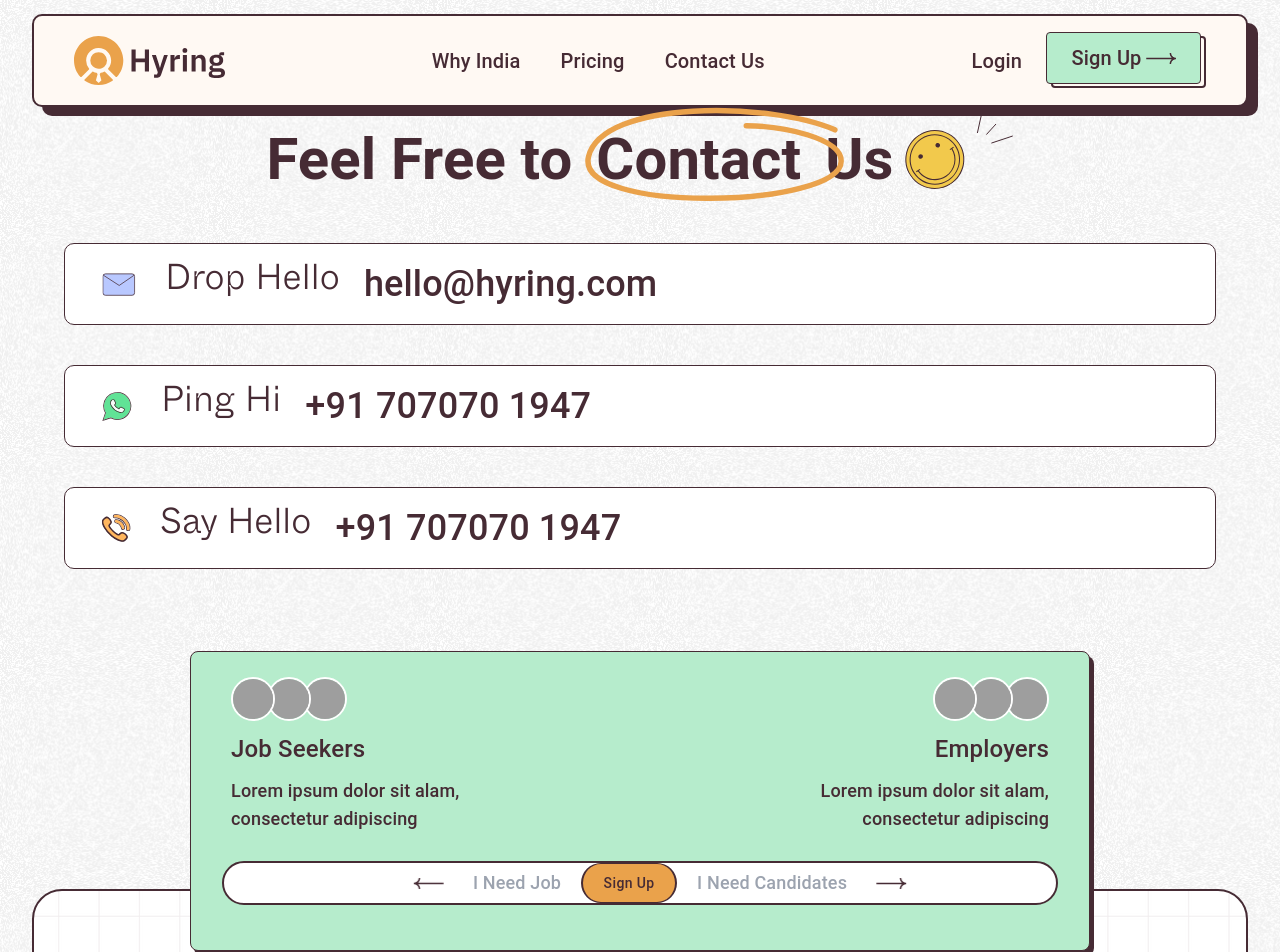
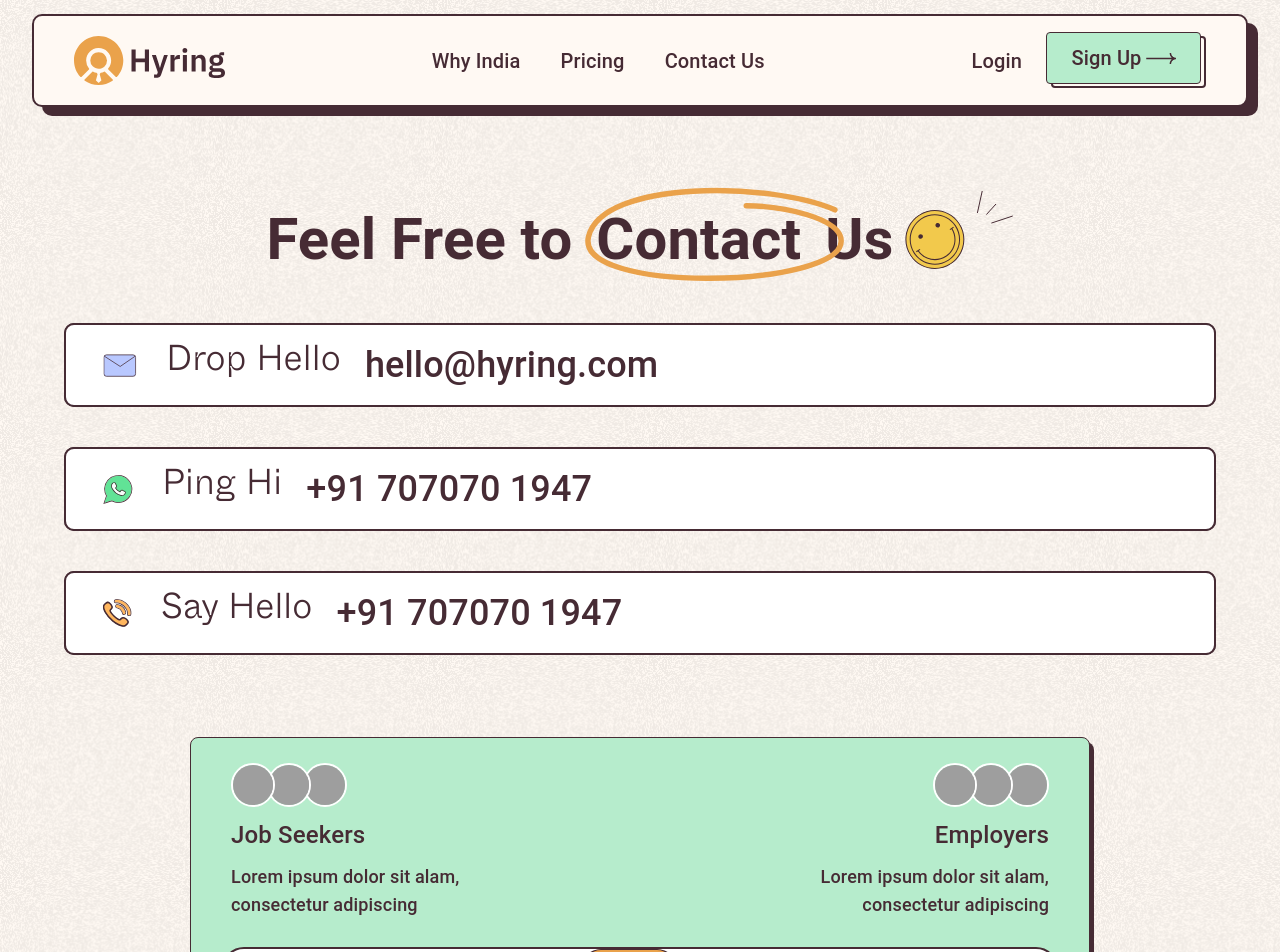
Before and after one commit to AdithyanRK/Hyring-Frontend, a Next.js app: page /contact-us in a window 1280 px wide. Shown: the top 952 px of the page. Built offline with nearby package versions, Linux system fonts and the light colour scheme; grey boxes are pictures that could not be loaded.

Commit message:
bug fixes

```diff
--- a/src/assets/icons/landing-page/whatsapp.jsx
+++ b/src/assets/icons/landing-page/whatsapp.jsx
@@ -12,7 +12,8 @@ const Whatsapp = (props) => (
     <rect fill="white" x="10.7225" y="9.79102" width="20" height="19"/>
     <path d="M14.9311 10.8206C14.9976 10.8206 15.0975 10.8317 15.1973 10.8206C15.7409 10.7318 16.0238 11.037 16.2124 11.4808C16.6895 12.6125 17.1776 13.7388 17.6269 14.8761C17.7046 15.0647 17.6713 15.3365 17.5992 15.5363C17.3884 16.1243 16.9391 16.5515 16.5286 17.0009C16.1736 17.3837 16.1514 17.528 16.4177 17.9718C17.8377 20.3185 19.8069 22.0051 22.3585 23.0037C22.708 23.1424 22.9132 23.1091 23.1518 22.8262C23.6066 22.288 24.0504 21.7499 24.483 21.1951C24.7715 20.8234 24.9656 20.7291 25.4094 20.9066C25.9142 21.1063 26.4078 21.3393 26.9015 21.5723C27.6005 21.9052 28.2938 22.2547 28.9928 22.5876C29.2646 22.7208 29.3866 22.9149 29.3866 23.2201C29.381 24.5626 28.9262 25.6445 27.7114 26.3435C26.48 27.0592 25.2041 27.3199 23.8118 26.9038C21.6818 26.2658 19.6017 25.5224 17.8211 24.1244C16.1903 22.8428 14.8368 21.3227 13.6497 19.6306C13.0396 18.7596 12.4627 17.8719 12.0966 16.8622C11.6362 15.6028 11.5751 14.3379 12.0577 13.073C12.3406 12.3241 12.8343 11.7138 13.4112 11.1757C13.8328 10.7873 14.3542 10.7485 14.9311 10.8206Z"/>
     </mask>
-    <path d="M14.9311 10.8206C14.9976 10.8206 15.0975 10.8317 15.1973 10.8206C15.7409 10.7318 16.0238 11.037 16.2124 11.4808C16.6895 12.6125 17.1776 13.7388 17.6269 14.8761C17.7046 15.0647 17.6713 15.3365 17.5992 15.5363C17.3884 16.1243 16.9391 16.5515 16.5286 17.0009C16.1736 17.3837 16.1514 17.528 16.4177 17.9718C17.8377 20.3185 19.8069 22.0051 22.3585 23.0037C22.708 23.1424 22.9132 23.1091 23.1518 22.8262C23.6066 22.288 24.0504 21.7499 24.483 21.1951C24.7715 20.8234 24.9656 20.7291 25.4094 20.9066C25.9142 21.1063 26.4078 21.3393 26.9015 21.5723C27.6005 21.9052 28.2938 22.2547 28.9928 22.5876C29.2646 22.7208 29.3866 22.9149 29.3866 23.2201C29.381 24.5626 28.9262 25.6445 27.7114 26.3435C26.48 27.0592 25.2041 27.3199 23.8118 26.9038C21.6818 26.2658 19.6017 25.5224 17.8211 24.1244C16.1903 22.8428 14.8368 21.3227 13.6497 19.6306C13.0396 18.7596 12.4627 17.8719 12.0966 16.8622C11.6362 15.6028 11.5751 14.3379 12.0577 13.073C12.3406 12.3241 12.8343 11.7138 13.4112 11.1757C13.8328 10.7873 14.3542 10.7485 14.9311 10.8206Z" fill="#FAFAFA"/>
+    <path id="whatsapp-call" d="M14.9311 10.8206C14.9976 10.8206 15.0975 10.8317 15.1973 10.8206C15.7409 10.7318 16.0238 11.037 16.2124 11.4808C16.6895 12.6125 17.1776 13.7388 17.6269 14.8761C17.7046 15.0647 17.6713 15.3365 17.5992 15.5363C17.3884 16.1243 16.9391 16.5515 16.5286 17.0009C16.1736 17.3837 16.1514 17.528 16.4177 17.9718C17.8377 20.3185 19.8069 22.0051 22.3585 23.0037C22.708 23.1424 22.9132 23.1091 23.1518 22.8262C23.6066 22.288 24.0504 21.7499 24.483 21.1951C24.7715 20.8234 24.9656 20.7291 25.4094 20.9066C25.9142 21.1063 26.4078 21.3393 26.9015 21.5723C27.6005 21.9052 28.2938 22.2547 28.9928 22.5876C29.2646 22.7208 29.3866 22.9149 29.3866 23.2201C29.381 24.5626 28.9262 25.6445 27.7114 26.3435C26.48 27.0592 25.2041 27.3199 23.8118 26.9038C21.6818 26.2658 19.6017 25.5224 17.8211 24.1244C16.1903 22.8428 14.8368 21.3227 13.6497 19.6306C13.0396 18.7596 12.4627 17.8719 12.0966 16.8622C11.6362 15.6028 11.5751 14.3379 12.0577 13.073C12.3406 12.3241 12.8343 11.7138 13.4112 11.1757C13.8328 10.7873 14.3542 10.7485 14.9311 10.8206Z"
+    fill="#FAFAFA"/>
     <path d="M14.9311 10.8206C14.9976 10.8206 15.0975 10.8317 15.1973 10.8206C15.7409 10.7318 16.0238 11.037 16.2124 11.4808C16.6895 12.6125 17.1776 13.7388 17.6269 14.8761C17.7046 15.0647 17.6713 15.3365 17.5992 15.5363C17.3884 16.1243 16.9391 16.5515 16.5286 17.0009C16.1736 17.3837 16.1514 17.528 16.4177 17.9718C17.8377 20.3185 19.8069 22.0051 22.3585 23.0037C22.708 23.1424 22.9132 23.1091 23.1518 22.8262C23.6066 22.288 24.0504 21.7499 24.483 21.1951C24.7715 20.8234 24.9656 20.7291 25.4094 20.9066C25.9142 21.1063 26.4078 21.3393 26.9015 21.5723C27.6005 21.9052 28.2938 22.2547 28.9928 22.5876C29.2646 22.7208 29.3866 22.9149 29.3866 23.2201C29.381 24.5626 28.9262 25.6445 27.7114 26.3435C26.48 27.0592 25.2041 27.3199 23.8118 26.9038C21.6818 26.2658 19.6017 25.5224 17.8211 24.1244C16.1903 22.8428 14.8368 21.3227 13.6497 19.6306C13.0396 18.7596 12.4627 17.8719 12.0966 16.8622C11.6362 15.6028 11.5751 14.3379 12.0577 13.073C12.3406 12.3241 12.8343 11.7138 13.4112 11.1757C13.8328 10.7873 14.3542 10.7485 14.9311 10.8206Z" stroke="#462B34" stroke-width="2" mask="url(#path-2-outside-2_2670_3599)"/>
     </svg>
 
--- a/src/common/landing-page/navbar/navbar-component.jsx
+++ b/src/common/landing-page/navbar/navbar-component.jsx
@@ -10,9 +10,9 @@ const NavbarComponent = ({ className }) => {
 
 
   return (
-   <>
+   <div className="pt-[14px]">
     <BoxTheme
-      className={`${className} h-[67px] md:h-[102px] w-fit mt-[14px] mx-auto `}
+      className={`${className} h-[67px] md:h-[102px] w-fit mx-auto `}
       boxStyle={`w-[95vw] h-[63px] md:h-[93px] border-2 bg-custom-bg rounded-[10px] border-primary-brown`}
       bgBoxStyle={
         "w-full h-[63px] md:h-[93px] rounded-[10px] bg-primary-brown top-[5px] left-[6px]  md:top-[9px] md:left-[10px]"
@@ -77,7 +77,7 @@ const NavbarComponent = ({ className }) => {
     <ResponsiveNavbar isNavOpen={isNavOpen} setIsNavOpen={setIsNavOpen}/>
 
     </div>
-   </>
+   </div>
   );
 };
 
--- a/src/components/landing-page/contact-us-section/contact-us-section.jsx
+++ b/src/components/landing-page/contact-us-section/contact-us-section.jsx
@@ -9,11 +9,10 @@ import React from "react";
 
 export default function ContactUsSection() {
   return (
-    <div className=" lg:w-[90vw] mx-auto mb-20">
-      <h1 className="font-bold justify-center text-[36px0] md:text-[48px] lg:text-[58px] flex mx-auto  items-center flex-wrap w-[350px]  xs:w-[105%]  lg:w-full">
+    <div className=" lg:w-[90vw] mx-auto mb-20 mt-3 md:mt-20">
+      <h1 className="font-bold justify-center text-[36px] md:text-[48px] lg:text-[58px] flex mx-auto  items-center flex-wrap w-[350px]  xs:w-[105%]  lg:w-full">
         <span className="whitespace-nowrap">Feel Free to</span>
-        <span className="relative mr-[12px
-        ] xs:mx-[12px] md:mx-[20px]  lg:mx-[24px]">
+        <span className="relative mr-[12px] xs:mx-[12px] md:mx-[20px]  lg:mx-[24px]">
           <span className="absolute -left-[72px]  sm:-left-[100x] -top-[28px] md:-left-[46px] md:-top-[20px] lg:-left-[26px] lg:-top-[14px] scale-[0.58] md:scale-[0.74] lg:scale-[0.9]  ">
             <TextMark2  />
           </span>
--- a/src/components/landing-page/pricing-section/pricing-section-accordian-wrapper.jsx
+++ b/src/components/landing-page/pricing-section/pricing-section-accordian-wrapper.jsx
@@ -5,9 +5,9 @@ import PricingSectionAccordian from './pricing-section-accordian'
 export default function PricingAccordian({className}) {
   return (
     <BoxTheme
-        className={`${className} h-fit lg:h-[856px]  w-full cursor-pointer `}
+        className={`${className} h-fit md:h-[680px] lg:h-[856px]  w-full cursor-pointer `}
         boxStyle={
-          "h-fit lg:h-[845px] w-full border-2 bg-white rounded-[23px] border-primary-brown"
+          "h-fit md:h-[680px] lg:h-[845px] w-full border-2 bg-white rounded-[23px] border-primary-brown"
         }
         bgBoxStyle={
           " w-full h-full  lg:h-[845px]  rounded-[23px]  bg-primary-brown top-[11px] left-[9px]"
--- a/src/element/landing-page/box-theme/box-theme.jsx
+++ b/src/element/landing-page/box-theme/box-theme.jsx
@@ -39,12 +39,12 @@ export default function BoxTheme({
         ref={ref}
         initial={{ opacity: 0 }}
         animate={controls}
-        // transition={{
-        //   duration: 1,
-        //   ease: "easeInOut",
-        //   delay: 1,
-        //   direction: "forwards",
-        // }}
+        transition={{
+          // duration: 1,
+          // ease: "easeInOut",
+          delay: 0.3,
+          direction: "linear",
+        }}
         className={`${bgBoxStyle}   absolute  `}
       ></motion.div>
     </div>
--- a/src/element/landing-page/contact-us-section/contact-tab-common.jsx
+++ b/src/element/landing-page/contact-us-section/contact-tab-common.jsx
@@ -12,7 +12,7 @@ export default function ContactTabCommon({
   return (
     <BoxTheme
       className={`h-fit ${className} w-[95%] lg:w-[100%] mx-auto cursor-pointer mt-10   `}
-      boxStyle={`w-full h-fit border  border-primary-brown bg-white rounded-[10px] ${
+      boxStyle={`w-full h-fit border-2 border-primary-brown bg-white rounded-[10px] ${
         color === 1
           ? "hover:before:bg-custom-blue"
           : color === 2
@@ -22,7 +22,7 @@ export default function ContactTabCommon({
           : ""
       }   contact-tab py-5 `}
       bgBoxStyle={
-        "w-full h-full  rounded-[10px] duration-150 opacity-0 ease-in-out delay-200 top-[7px] left-[7px]  "
+        "w-full h-full  rounded-[10px]  duration-300 delay-100 bg-primary-brown"
       }
     >
       <div className="flex gap-3 xl:gap-6 flex-wrap justify-center md:justify-start items-center text-xl md:text-3xl lg:text-4xl w-full h-full px-8">
--- a/src/pages/_app.js
+++ b/src/pages/_app.js
@@ -6,14 +6,12 @@ import CssBaseline from "@mui/material/CssBaseline";
 import { CacheProvider } from "@emotion/react";
 import theme from "../config/theme";
 import createEmotionCache from "../config/createEmotionCache";
-import NavbarComponent from "@/common/landing-page/navbar/navbar-component";
 //Global CSS
 import "../styles/globals.css";
 // Client-side cache, shared for the whole session of the user in the browser.
 const clientSideEmotionCache = createEmotionCache();
 // Font
 import localFont from "next/font/local";
-import Footer from "@/common/landing-page/footer/footer";
 // Font declaration
 // const whyte = localFont({
 //   src: [
@@ -65,10 +63,8 @@ export default function MyApp(props) {
         className={`${whyteRegular.variable} ${whyteMedium.variable} ${whyteLight.variable}`}
       >
         <ThemeProvider theme={theme}>
-          <NavbarComponent />
           <CssBaseline />
           <Component {...pageProps} />
-          <Footer />
         </ThemeProvider>
       </main>
     </CacheProvider>
--- a/src/pages/contact-us.js
+++ b/src/pages/contact-us.js
@@ -1,7 +1,8 @@
 import Head from "next/head";
 
 import ContactUsSection from "@/components/landing-page/contact-us-section/contact-us-section";
-
+import NavbarComponent from "@/common/landing-page/navbar/navbar-component";
+import Footer from "@/common/landing-page/footer/footer";
 
 export default function Index() {
   return (
@@ -12,9 +13,11 @@ export default function Index() {
         <meta name="viewport" content="width=device-width, initial-scale=1" />
         <link rel="icon" href="/favicon.ico" />
       </Head>
-      <ContactUsSection/>
-
-
+      <div className="text-primary-brown bg-body-background w-[100vw] h-fit ">
+        <NavbarComponent />
+        <ContactUsSection />
+        <Footer />
+      </div>
     </>
   );
 }
--- a/src/styles/globals.css
+++ b/src/styles/globals.css
@@ -12,10 +12,7 @@ html {
   padding: 0;
 }
 
-body {
-  color: #462b34 !important;
-  background-image: url("../../public/Rectangle.svg");
-}
+
 
 .slick-prev::before {
   content: "" !important;
@@ -72,14 +69,12 @@ body {
   left: 0;
 }
 
-.contact-tab:hover + div {
-  background-color: #462b34;
-  opacity: 1;
-}
 .contact-tab:hover > div > div > svg:first-child {
   fill: white;
 }
-
+.contact-tab:hover > div > div > svg:first-child #whatsapp-call {
+  fill: #61E396;
+}
 /* contact page arrow bounce animation  */
 
 .contact-tab:hover > div > div > div > .arrow-bounce {
@@ -110,6 +105,15 @@ body {
   .contact-tab:hover > div > div {
     display: block;
   }
+}
+
+.contact-tab + div {
+  top:0px;
+  left: 0px;
+}
+.contact-tab:hover + div {
+  top:8px;
+  left: 8px;
 }
 
 
--- a/tailwind.config.js
+++ b/tailwind.config.js
@@ -58,6 +58,9 @@ module.exports = {
       gridTemplateColumns: {
         fluid: "repeat(auto-fit, minmax(15rem, 1fr))",
       },
+      backgroundImage: {
+        'body-background': "url('../../public/Rectangle.svg')",
+      }
     },
   },
   plugins: [],
```
Also changed, not shown: src/pages/index.js (+8 -4 lines), public/Rectangle.svg, 1 other file (tests, documents, lock files or other folders).
